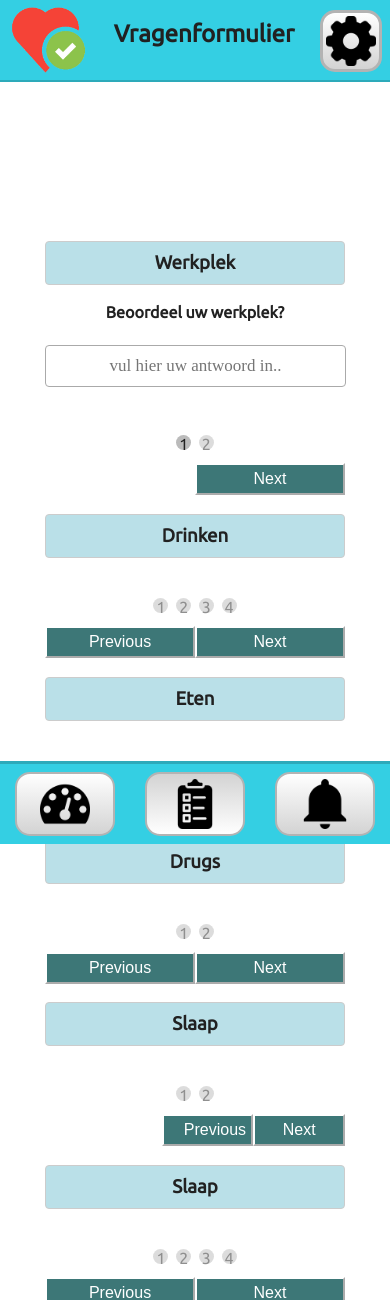
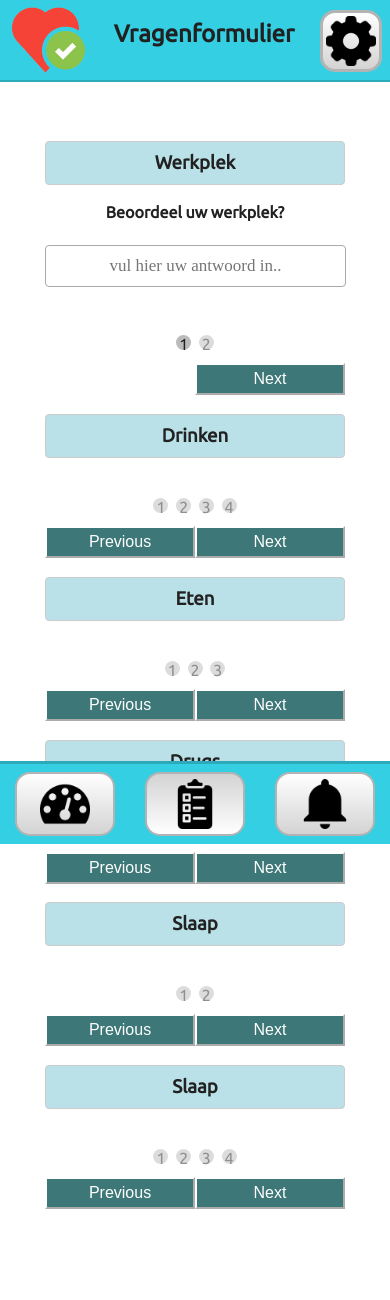
Before and after one commit to Juliandroid98/gezondheidsmeter, a PHP site: page /periode/vragenformulier.php in a window 390 px wide. Shown: the top 1300 px of the page. After the commit the page ends 1209 px from the top, so only its background shows below. Run offline with PHP 8.4, Linux system fonts and the light colour scheme.

Commit message:
update responsive

```diff
--- a/site/assets/css/form.css
+++ b/site/assets/css/form.css
@@ -4,6 +4,7 @@
 .sitecontainer {
   text-align: center;
   font-family: 'Ubuntu', sans-serif;
+  margin-bottom: 100px;
 }
 
 h3 {
@@ -22,7 +23,7 @@ h3 {
 /* Style the form */
 #regForm {
   background-color: #ffffff;
-  margin: 100px auto;
+  margin: 0px auto;
   padding: 40px;
   width: 70%;
   min-width: 300px;
--- a/site/vragenformulier.php
+++ b/site/vragenformulier.php
@@ -190,10 +190,8 @@ if(isset($_POST['submit'])){
             </div>
 
             <div style="overflow:auto;">
-                <div style="float:right;">
                     <button type="button" id="prevBtn" onclick="nextPrev(-1)">Previous</button>
                     <button type="button" id="nextBtn" onclick="nextPrev(1)">Next</button>
-                </div>
             </div>
 
             <!-- Sport -->
```
